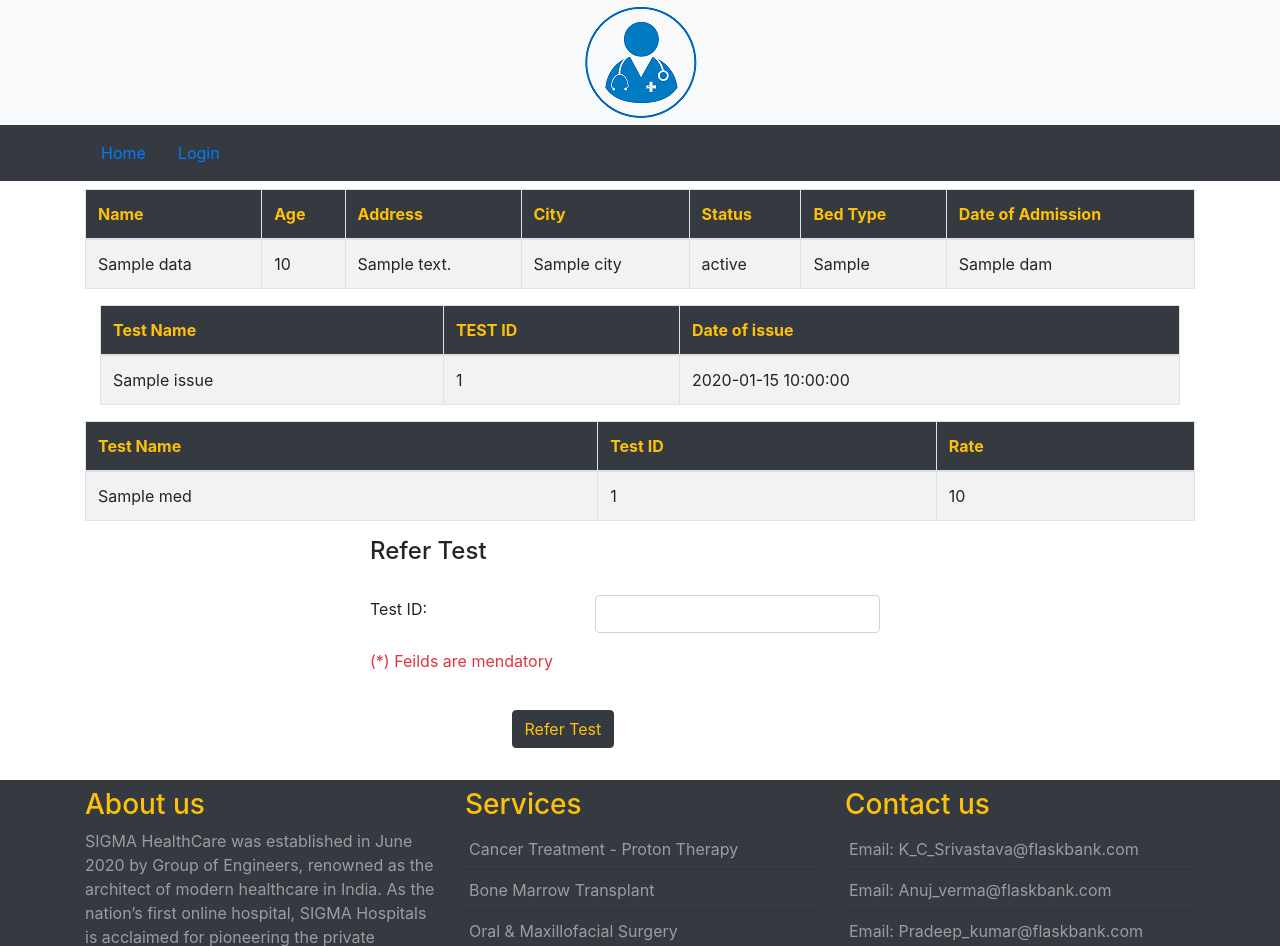
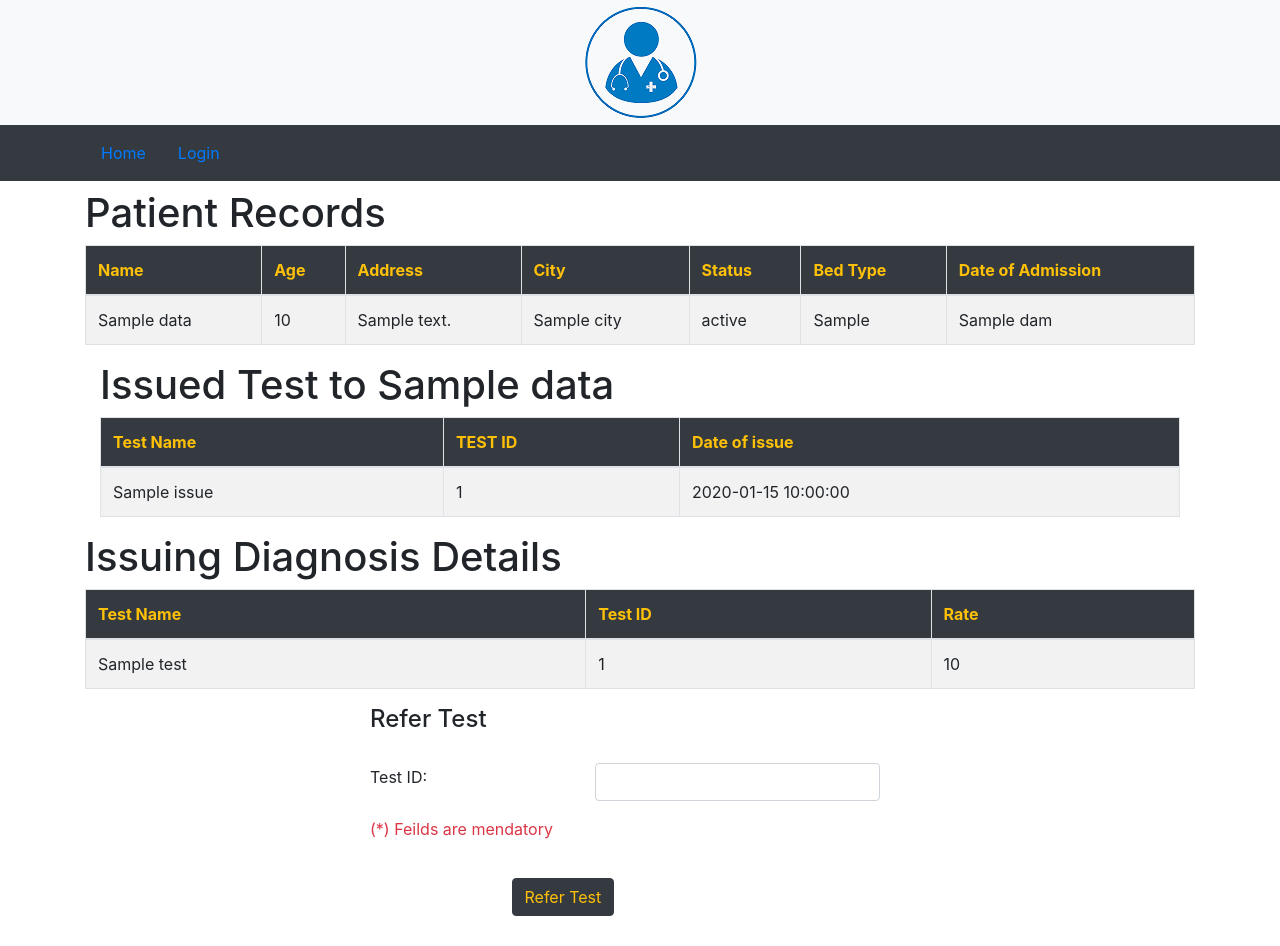
Before and after one commit to srivastavas08/HealthCare1, a Flask app: template application/templates/refer_test.html in a window 1280 px wide. Shown: the top 946 px of the page. Run offline with Flask 2, Linux system fonts and the light colour scheme; the template is opened without the code that fills it: most values are stand-ins (such as "Sample title", 1, 10 or a date in 2020); some libraries are stand-ins or nearby versions.

Commit message:
All good improving UI

```diff
--- a/application/templates/delete_customer.html
+++ b/application/templates/delete_customer.html
@@ -59,7 +59,7 @@
       </div>
     </div>
     <div  class=" col-md-6 mx-auto my-3">
-    <button type="submit" class="btn btn-warning ml-1">Discharge</button>
+    <button type="submit" class="btn btn-warning ml-1">Confirm Discharge</button>
 
     </div>
   </div>
--- a/application/templates/generate_bill.html
+++ b/application/templates/generate_bill.html
@@ -4,6 +4,7 @@
 <div class="row justify-content-center mb-3">
 
     <div class="container">
+        <h1>Patient Details</h1>
         <table class="table table-hover table-striped table-bordered">
             <thead>
                 <tr class="bg-dark text-warning">
@@ -31,10 +32,11 @@
             {% endif %}
         </table>
         {% if admission_bill %}
-        <p> Total Admissioon Bill = {{admission_bill.Total_Bill}}</p>
+        <p> Hospitality Charges = {{admission_bill.Total_Bill}}</p>
         {% endif %}
     </div>
         <div class="container">
+            <h1>Pharmacy Charges</h1>
             <table class="table table-hover table-striped table-bordered">
                 <thead>
                     <tr class="bg-dark text-warning">
@@ -71,6 +73,7 @@
     </div>
     <div class="container">
         <table class="table table-hover table-striped table-bordered">
+            <h1>Diagnostic Charges</h1>
             <thead>
                 <tr class="bg-dark text-warning">
                     <th>Test Name</th>
--- a/application/templates/refer_test.html
+++ b/application/templates/refer_test.html
@@ -5,6 +5,7 @@
 
 <div class="container">
   <table class="table table-hover table-striped table-bordered">
+    <h1>Patient Records</h1>
     <thead>
       <tr class="bg-dark text-warning">
         <th>Name</th>
@@ -28,11 +29,12 @@
         <td>{{data.dam}}</td>
       </tr>
     </tbody>
-    {% endif %}
+
   </table>
 
   <div class="container">
     <table class="table table-hover table-striped table-bordered">
+      <h1>Issued Test to {{data.Name}}</h1>
       <thead>
         <tr class="bg-dark text-warning">
           <th>Test Name</th>
@@ -52,12 +54,14 @@
       {% endfor %}
       {% endif %}
     </table>
+    {% endif %}
   </div>
 
 </div>
 
   <div class="container">
     <table class="table table-hover table-striped table-bordered">
+      <h1>Issuing Diagnosis Details</h1>
       <thead>
         <tr class="bg-dark text-warning">
           <th>Test Name</th>
@@ -65,12 +69,12 @@
           <th>Rate</th>
         </tr>
       </thead>
-      {% if med_data%}
+      {% if test_data%}
       <tbody>
         <tr>
-          <td>{{med_data.Name}}</td>
-          <td>{{med_data.Test_ID}}</td>
-          <td>{{med_data.Price}}</td>
+          <td>{{test_data.Name}}</td>
+          <td>{{test_data.Test_ID}}</td>
+          <td>{{test_data.Price}}</td>
         </tr>
       </tbody>
       {% endif %}
--- a/application/templates/update_patient.html
+++ b/application/templates/update_patient.html
@@ -91,7 +91,7 @@
 
     <div class="col-md-12"><p class="text-danger">(*) Feilds are mendatory</p></div>
     <div  class=" col-md-6 mx-auto my-3">
-    <button type="submit" class="btn btn-warning ml-1">Update</button>
+    <button type="submit" class="btn btn-warning ml-1">Confirm Update</button>
     <button type="submit" class="btn btn-danger mx-3">Reset</button>
     </div>
   </div>
--- a/application/templates/view_record.html
+++ b/application/templates/view_record.html
@@ -14,6 +14,7 @@
         {% if data %}
         <thead>
             <tr class="bg-dark text-warning">
+                <th>Patient ID</th>
                 <th>Name</th>
                 <th>Age</th>
                 <th>Address</th>
@@ -26,7 +27,7 @@
         {% for i in data%}
         <tbody>
             <tr>
-
+                <td>{{i.PID}}</td>
                 <td>{{i.Name}}</td>
                 <td>{{i.Age}}</td>
                 <td>{{i.Address}}</td>
```
Also changed, not shown: application/templates/display_searched_patient.html (+7 -2 lines), application/templates/transfer_medicines.html (+10 -6 lines).
